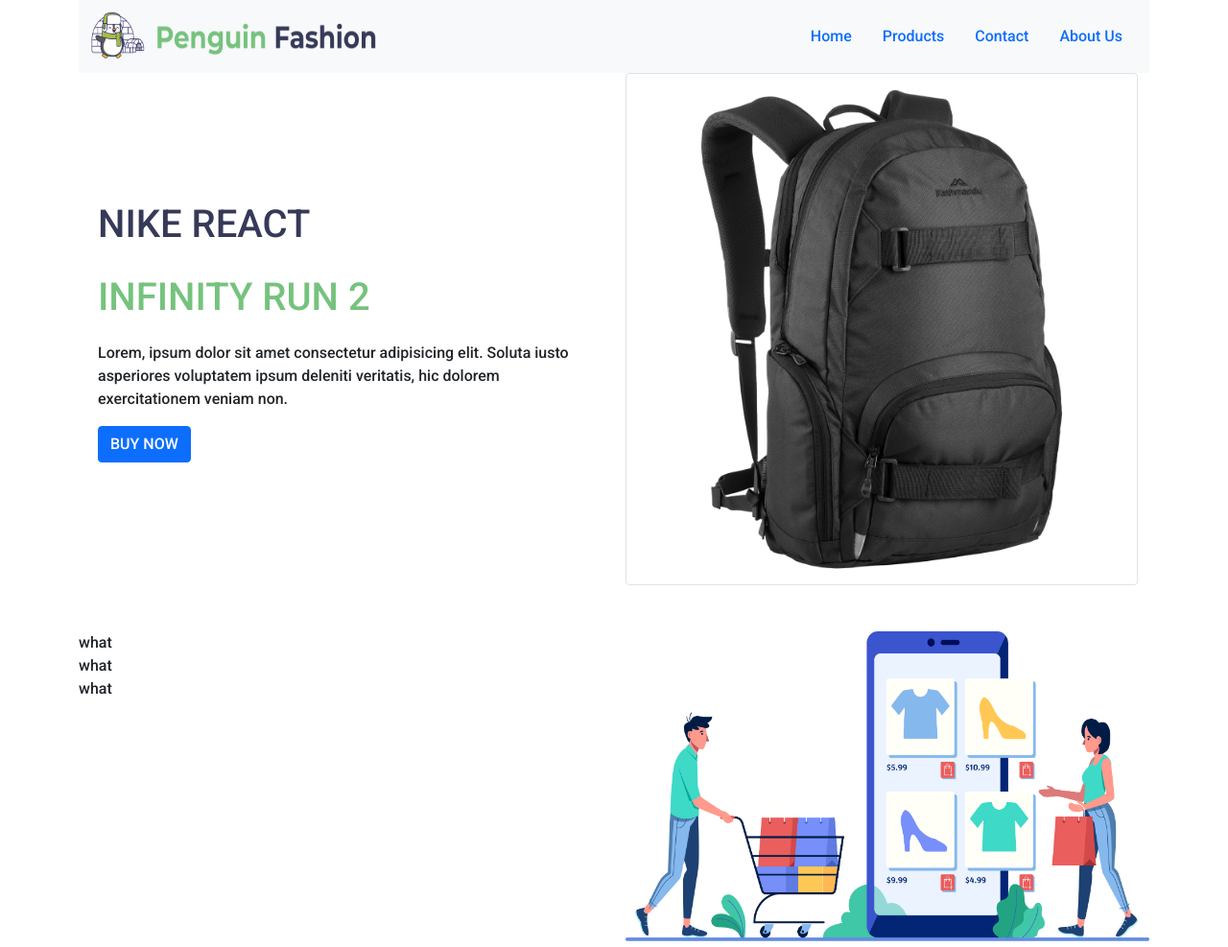
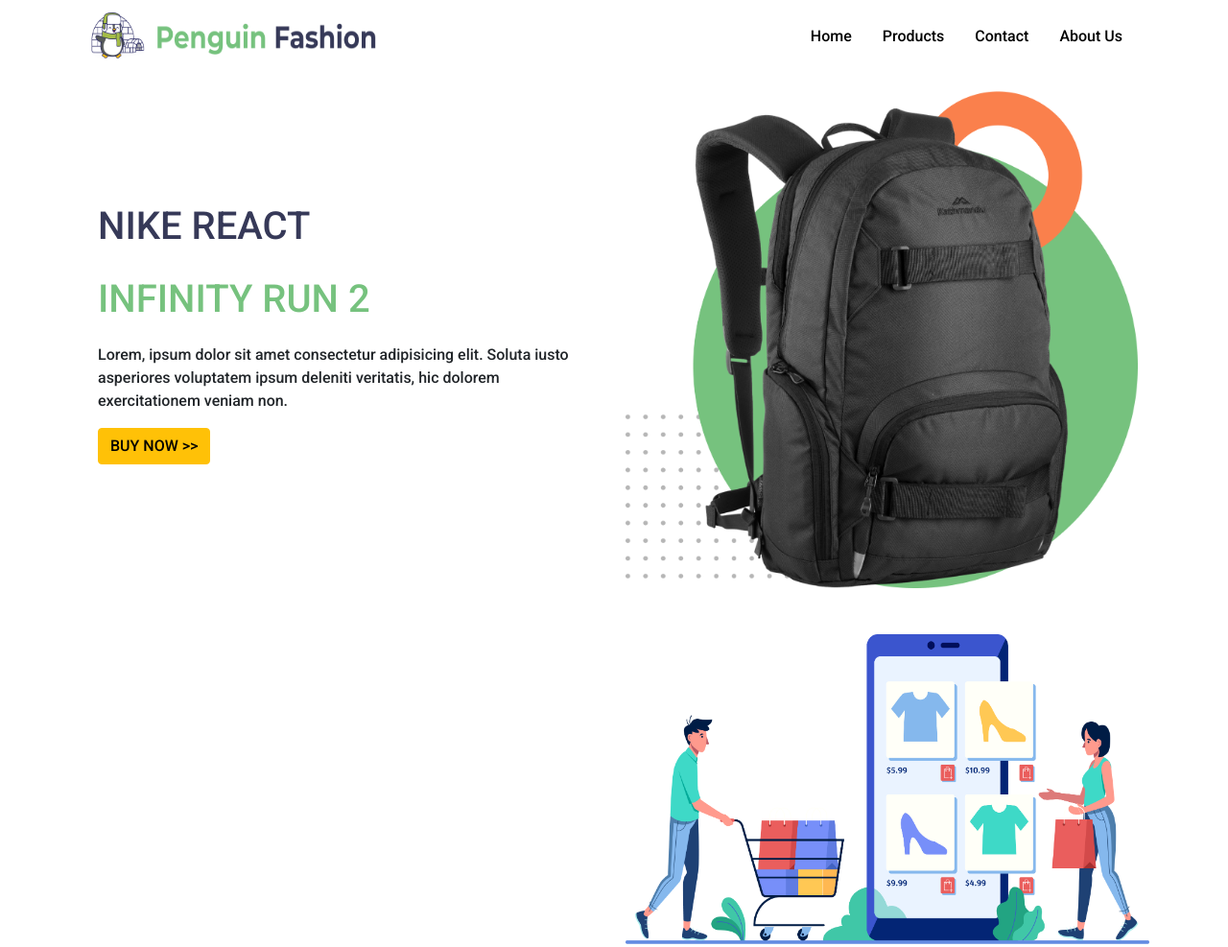
Before and after one commit to iamjahid697/assignment02-option03-backpack, a plain HTML site: page index.html in a window 1280 px wide. Shown: the top 987 px of the page at 96% size. Drawn offline with nearby package versions, Linux system fonts and the light colour scheme.

Commit message:
editing nav bar

```diff
--- a/index.html
+++ b/index.html
@@ -12,7 +12,7 @@
 </head>
 <body>
     <header class="container">
-        <nav class="navbar navbar-light bg-light">
+        <nav class="navbar navbar-light bg-white">
             <div class="container-fluid">
                 <a class="navbar-brand" href="#">
                     <img src="logo-icons/Logo.png" alt="" width="300" height="50" class="d-inline-block align-top">
@@ -20,16 +20,16 @@
                 </a>
                 <ul class="nav justify-content-end">
                     <li class="nav-item">
-                        <a class="nav-link active" aria-current="page" href="#">Home</a>
+                        <a class="nav-link active nav-color" aria-current="page" href="#">Home</a>
                     </li>
                     <li class="nav-item">
-                        <a class="nav-link" href="#">Products</a>
+                        <a class="nav-link nav-color" href="#">Products</a>
                     </li>
                     <li class="nav-item">
-                        <a class="nav-link" href="#">Contact</a>
+                        <a class="nav-link nav-color" href="#">Contact</a>
                     </li>
                     <li class="nav-item">
-                        <a class="nav-link " href="#" tabindex="-1" aria-disabled="true">About Us</a>
+                        <a class="nav-link nav-color" href="#" tabindex="-1" aria-disabled="true">About Us</a>
                     </li>
                 </ul>
             </div>
@@ -44,11 +44,11 @@
                         <p>Lorem, ipsum dolor sit amet consectetur adipisicing elit. Soluta iusto asperiores voluptatem ipsum
                             deleniti
                             veritatis, hic dolorem exercitationem veniam non.</p>
-                        <button type="button" class="btn btn-outline-primary bg-primary fashion-color text-white"><i class="far fa-shopping-cart"></i>BUY NOW</button>
+                        <button class="btn btn-warning">BUY NOW >></button>
                     </div>
                 </div>
                 <div class="col-md-6">
-                    <img src="images/image 4.png" class="img-thumbnail" alt="...">
+                    <img class="my-card-footer image-control" src="images/01.png" class="img-thumbnail" alt="...">
                 </div>
             </div>
         </div>
@@ -57,15 +57,7 @@
         <div class="container mt-5">
             <div class="row">
                 <div class="col-md-6">
-                    <div class="row-4">
-                        what
-                    </div>
-                    <div class="row-4">
-                        what
-                    </div>
-                    <div class="row-4">
-                        what
-                    </div>
+
                 </div>
                 <div class="col-md-6">
                     <img class="image-control" src="logo-icons/XMLID 1.png" alt="">
@@ -85,7 +77,7 @@
                     </div>
                     <div class="card-footer my-card-footer">
                         <h5 class="penguin-color">$234</h5>
-                        <button class="btn btn-warning">Buy Now >></button>
+                        <button class="btn btn-warning">BUY NOW >></button>
                     </div>
                 </div>
             </div>
@@ -98,7 +90,7 @@
                     </div>
                     <div class="card-footer my-card-footer">
                         <h5 class="penguin-color">$234</h5>
-                        <button class="btn btn-warning">Buy Now >></button>
+                        <button class="btn btn-warning">BUY NOW>></button>
                     </div>
                 </div>
             </div>
@@ -111,7 +103,7 @@
                     </div>
                     <div class="card-footer my-card-footer">
                         <h5 class="penguin-color">$234</h5>
-                        <button class="btn btn-warning">Buy Now >></button>
+                        <button class="btn btn-warning">BUY NOW >></button>
                     </div>
                 </div>
             </div>
@@ -131,7 +123,7 @@
                     </div>
                     <div class="card-footer my-card-footer">
                         <h5 class="penguin-color">$234</h5>
-                        <button class="btn btn-warning">Buy Now >></button>
+                        <button class="btn btn-warning">BUY NOW >></button>
                     </div>
                 </div>
             </div>
@@ -145,7 +137,7 @@
                     </div>
                     <div class="card-footer my-card-footer">
                         <h5 class="penguin-color">$234</h5>
-                        <button class="btn btn-warning">Buy Now >></button>
+                        <button class="btn btn-warning">BUY NOW>></button>
                     </div>
                 </div>
             </div>
@@ -160,7 +152,7 @@
                     </div>
                     <div class="card-footer my-card-footer">
                         <h5 class="penguin-color">$234</h5>
-                        <button class="btn btn-warning">Buy Now >></button>
+                        <button class="btn btn-warning">BUY NOW >></button>
                     </div>
                 </div>
             </div>
--- a/style.css
+++ b/style.css
@@ -14,3 +14,6 @@
 body{
     font-family: 'Roboto', sans-serif;
 }
+.nav-color{
+    color: black;
+}
```
Also changed, not shown: images/01.png (added).
